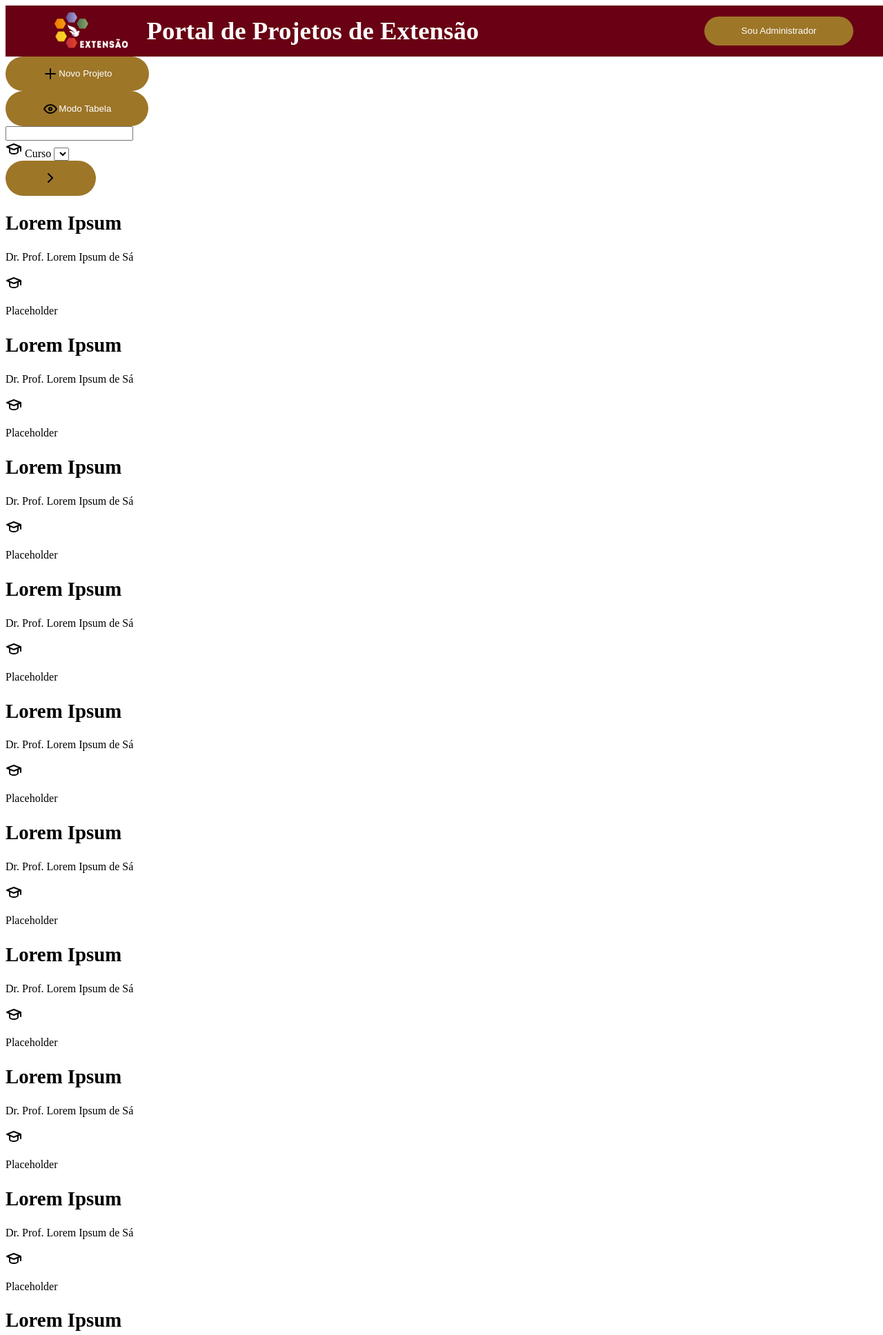
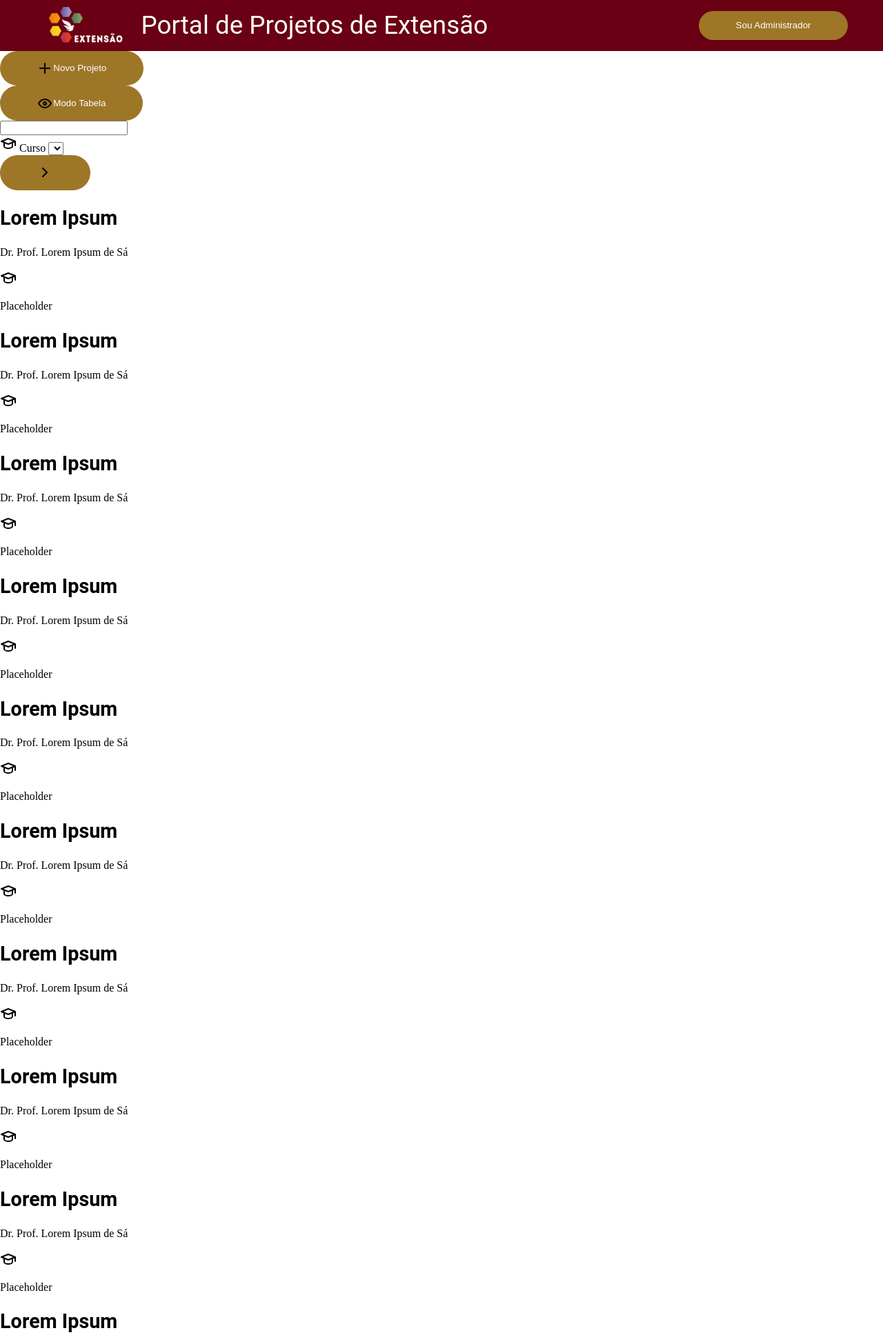
Before and after one commit to Dhu-a/portalDeExtensaoUnicap, a Django app: page / in a window 1280 px wide. Shown: the top 1936 px of the page at 69% size. Run offline with Django 5.2, Linux system fonts and the light colour scheme; lists and menus that the app fills with data are empty.

Commit message:
nav bar margem e padding fix

```diff
--- a/portalExtensaoUnicap_app/static/style.css
+++ b/portalExtensaoUnicap_app/static/style.css
@@ -18,12 +18,17 @@ h3 {
 h4 {
     font-size: 1.3em;
 }
+h1,h2,h3,h4{
+    font-family: 'Roboto', sans-serif;
+}
 body{
     font-size: var(--text-size);
+    margin: 0;
 }
 nav h1{
     color: var(--text-color);
     margin: 0;
+    font-weight: normal;
 }
 nav{
     background-color: var(--main-color);
```
